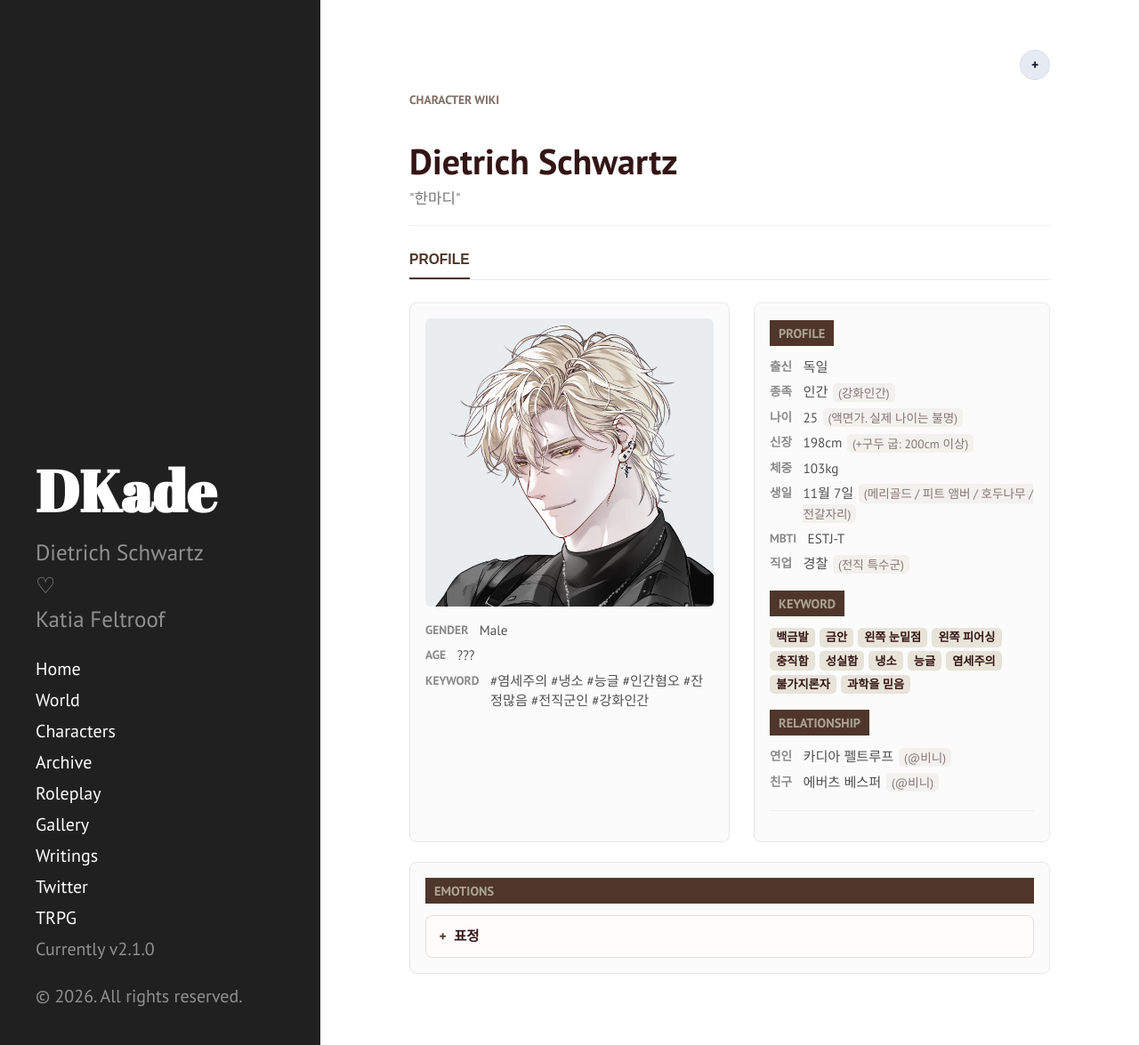
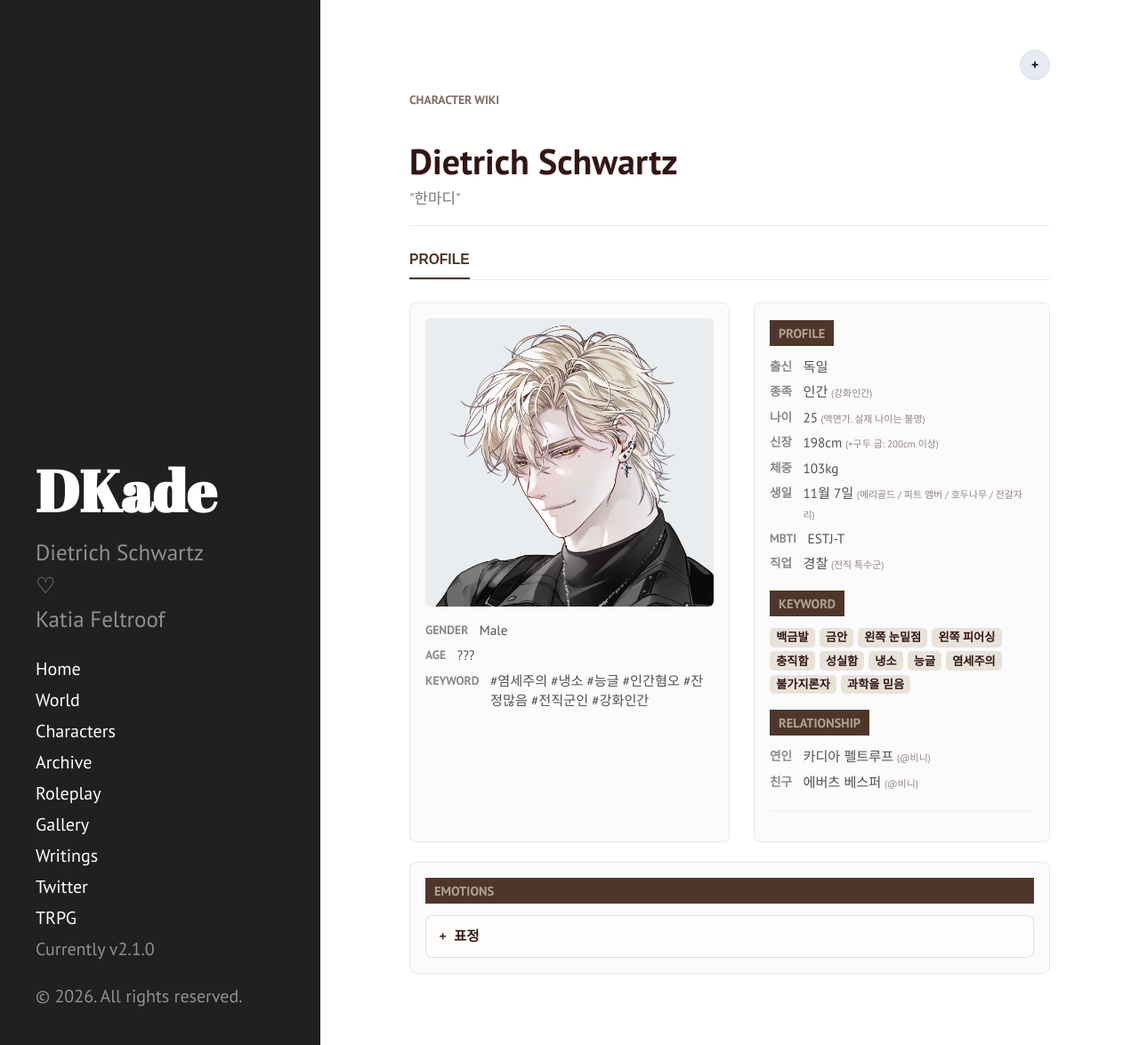
Before and after one commit to mistynocturn-design/dekade-archive, a Jekyll site: the page built from _characters/dietrich-schwartz.md, in a window 1280 px wide and 1175 px high. Shown: the whole window at 89% size. Built offline with Jekyll 4.4.1, drawn with Linux system fonts in a browser that asks for light colours.

Commit message:
mini note 디자인 수정

```diff
--- a/public/css/hyde.css
+++ b/public/css/hyde.css
@@ -1727,20 +1727,18 @@ a.sidebar-nav-item:focus {
 }
 
 .character-info-note {
-  background: color-mix(in srgb, var(--character-keyword-bg, var(--character-soft, #e7e3d8)) 42%, transparent);
-  border-radius: 5px;
-  color: color-mix(in srgb, var(--character-ink, #161732) 56%, transparent);
-  font-size: .68rem;
-  font-weight: 500;
-  line-height: 1.35;
-  margin-left: .28rem;
-  padding: .08rem .3rem;
+  background: transparent;
+  color: color-mix(in srgb, var(--character-ink, #222) 52%, transparent);
+  font-size: .72em;
+  font-weight: 400;
+  line-height: 1.45;
+  margin-left: .18rem;
 }
 
 .character-info-note.block {
   display: block;
-  margin: .22rem 0 0;
-  width: fit-content;
+  margin-left: 0;
+  margin-top: .18rem;
 }
 /* Character detail tool placement */
 .character-detail-tools {
```
